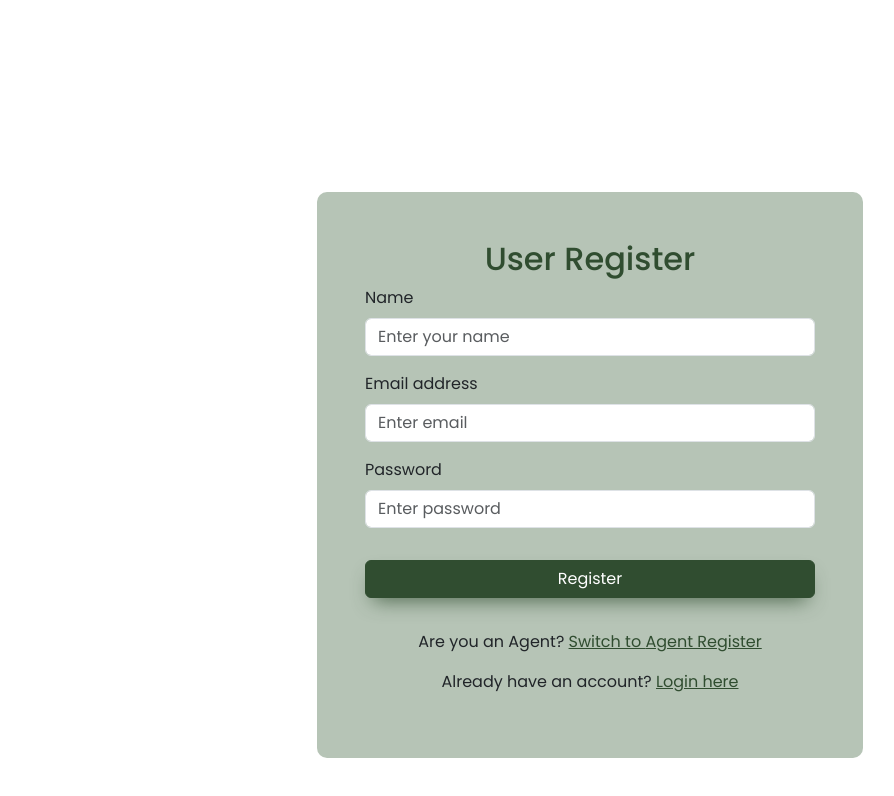
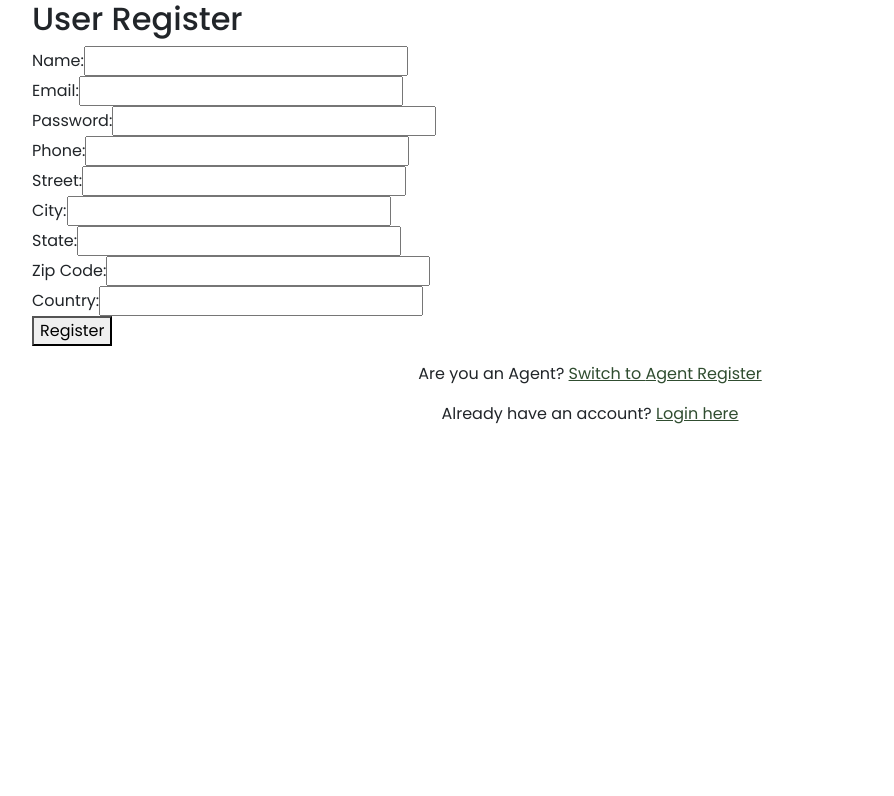
Before and after one commit to PranjalSawant/Mini-Project, a React (Create React App) app in the folder frontend/: page /register in a window 1280 px wide. Shown: the top 796 px of the page, without its empty margins (50-944 px from the left). Built offline with nearby package versions, Linux system fonts and the light colour scheme.

Commit message:
UserRegistration Connected

```diff
--- a/frontend/src/pages/Registerpage.jsx
+++ b/frontend/src/pages/Registerpage.jsx
@@ -2,25 +2,59 @@ import React, { useState } from 'react';
 import { Link } from 'react-router-dom';
 
 function Register() {
-  const [isAgent, setIsAgent] = useState(false);
+  const [isAgent, setIsAgent] = useState(false); // Toggle between User and Agent registration
   const [name, setName] = useState('');
   const [email, setEmail] = useState('');
   const [password, setPassword] = useState('');
+  const [phone, setPhone] = useState('');
+  const [street, setStreet] = useState('');
+  const [city, setCity] = useState('');
+  const [state, setState] = useState('');
+  const [zipCode, setZipCode] = useState('');
+  const [country, setCountry] = useState('');
+  const [agentType, setAgentType] = useState('');
 
   const handleSubmit = async (e) => {
     e.preventDefault();
 
-    // Prepare the registration data in JSON format
-    const registrationData = {
-      name: name,
+    // Prepare the registration data for User or Agent based on isAgent state
+    const registrationData = isAgent
+      ? {
+          agentId: 0,
+          agentFirstName: name.split(' ')[0], // Agent First Name
+          agentLastName: name.split(' ')[1] || '', // Agent Last Name
+          agentEmail: email,
+          agentPassword: password,
+          phone: parseInt(phone),
+          agentType: agentType, // New field for agent
+          agentAddress: street,
+          agentCity: city,
+          agentState: state,
+          agentZip: zipCode,
+          agentCountry: country,
+        }
+      : {
+          userId: 1,
+          firstname: name.split(' ')[0], // User First Name
+          lastname: name.split(' ')[1] || '', // User Last Name
           email: email,
           password: password,
-      userType: isAgent ? 'Agent' : 'User' // Send either 'Agent' or 'User' based on state
+          phone: parseInt(phone),
+          isVerified: 'false', // Default verification status
+          street: street,
+          city: city,
+          state: state,
+          zipCode: zipCode,
+          country: country,
+         // Empty addresses object for now
         };
 
+    const apiEndpoint = isAgent
+      ? 'http://localhost:9090/api/agent/signup' // Agent signup endpoint
+      : 'http://localhost:9090/api/user/signup'; // User signup endpoint
+
     try {
-      // Perform a POST request to your backend registration API (replace with actual endpoint)
-      const response = await fetch('https://your-backend-api.com/register', {
+      const response = await fetch(apiEndpoint, {
         method: 'POST',
         headers: {
           'Content-Type': 'application/json',
@@ -30,65 +64,113 @@ function Register() {
 
       const result = await response.json();
 
-      // Handle the response (e.g., redirect, show success or error messages)
       if (response.ok) {
-        // Successful registration - handle redirection or success message
-        console.log('Registration successful', result);
+        console.log(`${isAgent ? 'Agent' : 'User'} registration successful`, result);
       } else {
-        // Registration failed - show error message
-        console.error('Registration failed', result.message);
+        console.error(`${isAgent ? 'Agent' : 'User'} registration failed`, result.message);
       }
     } catch (error) {
-      console.error('Error during registration:', error);
+      console.error(`Error during ${isAgent ? 'agent' : 'user'} registration:`, error);
     }
   };
 
   return (
     <div className="container">
-      <div className="py-lg-5"></div>
-      <div className="py-lg-5 py-3"></div>
-      <div className="row justify-content-center">
-        <div className="col-md-6">
-          <div className="custom-form p-lg-5">
-            <h2 className="form-header text-center">{isAgent ? 'Agent' : 'User'} Register</h2>
+      <h2>{isAgent ? 'Agent' : 'User'} Register</h2>
       <form onSubmit={handleSubmit}>
-              <div className="mb-3">
-                <label htmlFor="name" className="form-label">Name</label>
+        <div>
+          <label>Name:</label>
           <input
             type="text"
-                  className="form-control"
-                  id="name"
-                  placeholder="Enter your name"
             value={name}
             onChange={(e) => setName(e.target.value)}
             required
           />
         </div>
-              <div className="mb-3">
-                <label htmlFor="email" className="form-label">Email address</label>
+        <div>
+          <label>Email:</label>
           <input
             type="email"
-                  className="form-control"
-                  id="email"
-                  placeholder="Enter email"
             value={email}
             onChange={(e) => setEmail(e.target.value)}
             required
           />
         </div>
-              <div className="mb-3">
-                <label htmlFor="password" className="form-label">Password</label>
+        <div>
+          <label>Password:</label>
           <input
             type="password"
-                  className="form-control"
-                  id="password"
-                  placeholder="Enter password"
             value={password}
             onChange={(e) => setPassword(e.target.value)}
             required
           />
         </div>
-              <button type="submit" className="btn btn-success my-3 w-100">Register</button>
+        <div>
+          <label>Phone:</label>
+          <input
+            type="text"
+            value={phone}
+            onChange={(e) => setPhone(e.target.value)}
+            required
+          />
+        </div>
+        <div>
+          <label>Street:</label>
+          <input
+            type="text"
+            value={street}
+            onChange={(e) => setStreet(e.target.value)}
+            required
+          />
+        </div>
+        <div>
+          <label>City:</label>
+          <input
+            type="text"
+            value={city}
+            onChange={(e) => setCity(e.target.value)}
+            required
+          />
+        </div>
+        <div>
+          <label>State:</label>
+          <input
+            type="text"
+            value={state}
+            onChange={(e) => setState(e.target.value)}
+            required
+          />
+        </div>
+        <div>
+          <label>Zip Code:</label>
+          <input
+            type="text"
+            value={zipCode}
+            onChange={(e) => setZipCode(e.target.value)}
+            required
+          />
+        </div>
+        <div>
+          <label>Country:</label>
+          <input
+            type="text"
+            value={country}
+            onChange={(e) => setCountry(e.target.value)}
+            required
+          />
+        </div>
+        {isAgent && (
+          <div>
+            <label>Agent Type:</label>
+            <input
+              type="text"
+              value={agentType}
+              onChange={(e) => setAgentType(e.target.value)}
+              required
+            />
+          </div>
+        )}
+        <button type="submit">Register</button>
       </form>
 
       <div className="mt-3 text-center">
@@ -99,11 +181,8 @@ function Register() {
           </Link>
         </p>
         <p>
-                Already have an account? <Link className='switch-link' to='/login'>Login here</Link>
+          Already have an account? <Link className="switch-link" to="/login">Login here</Link>
         </p>
-            </div>
-          </div>
-        </div>
       </div>
     </div>
   );
```
Lines whose indentation alone changed are shown as unchanged.
